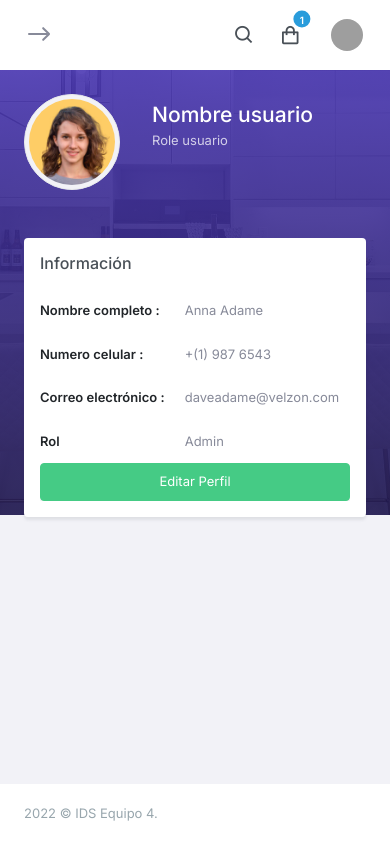
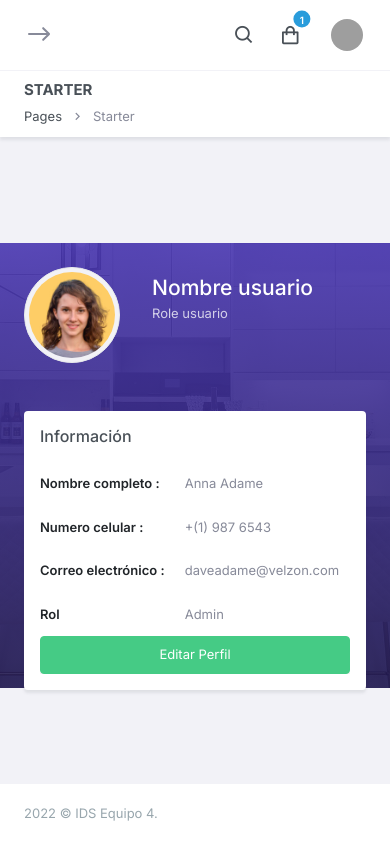
Before and after one commit to JonathanDSoto/equipo-4-tm-22-4ta, a PHP site: page /equipo-4-tm-22-4ta/user/profile.php in a window 390 px wide. Run offline with PHP 8.4, Linux system fonts and the light colour scheme; the visitor is signed in with stand-in values (Sample User, id 1); grey boxes are pictures that could not be loaded.

Commit message:
perfil listo para front

```diff
--- /dev/null
+++ b/layouts/bread.templete.php
@@ -0,0 +1,20 @@
+            <div class="page-content mb-n5">
+                <div class="container-fluid">
+                    <!-- start page title -->
+                    <div class="row">
+                        <div class="col-12">
+                            <div class="page-title-box d-sm-flex align-items-center justify-content-between">
+                                <h4 class="mb-sm-0">Starter</h4>
+                                <div class="page-title-right">
+                                    <ol class="breadcrumb m-0">
+                                        <li class="breadcrumb-item"><a href="javascript: void(0);">Pages</a></li>
+                                        <li class="breadcrumb-item active">Starter</li>
+                                    </ol>
+                                </div>
+                            </div>
+                        </div>
+                    </div>
+                    <!-- end page title -->
+                </div>
+                <!-- container-fluid -->
+            </div>
--- a/layouts/nav.template.php
+++ b/layouts/nav.template.php
@@ -132,7 +132,7 @@
 		                    <div class="dropdown-menu dropdown-menu-end">
 		                        <!-- item-->
 		                        <h6 class="dropdown-header">Bienvenido <?= $_SESSION['name'] ?>!</h6>
-		                        <a class="dropdown-item" href="pages-profile.html"><i class="mdi mdi-account-circle text-muted fs-16 align-middle me-1"></i> <span class="align-middle">Perfil</span></a>
+		                        <a class="dropdown-item" href="<?php BASE_PATH ?> perfil"><i class="mdi mdi-account-circle text-muted fs-16 align-middle me-1"></i> <span class="align-middle">Perfil</span></a>
 		                        <div class="dropdown-divider"></div>
 								<form action="<?= BASE_PATH ?>auth" method="POST">
 		                        	<button type class="dropdown-item" type="submit"><i class="mdi mdi-logout text-muted fs-16 align-middle me-1"></i> <span class="align-middle" data-key="t-logout">Cerrar sesión</span></button>
--- a/layouts/sidebar.template.php
+++ b/layouts/sidebar.template.php
@@ -2,7 +2,7 @@
             <!-- LOGO -->
             <div class="navbar-brand-box">
                 <!-- Light Logo-->
-                <a href="#" class="logo logo-light">
+                <a href="<?php BASE_PATH?> productos" class="logo logo-light">
                     <span class="logo-sm">
                         <img src="<?= BASE_PATH ?>public/images/logo-sm.png" alt="" height="22">
                     </span>
@@ -32,6 +32,11 @@
                         <li class="nav-item">
                             <a class="nav-link menu-link" href="#">
                                 <i class="mdi mdi-puzzle-outline"></i> <span data-key="t-widgets">Clientes</span>
+                            </a>
+                        </li>
+                        <li class="nav-item">
+                            <a class="nav-link menu-link" href="<?php BASE_PATH ?> productos">
+                                <i class="mdi mdi-puzzle-outline"></i> <span data-key="t-widgets">Productos</span>
                             </a>
                         </li>
 
--- a/products/index.php
+++ b/products/index.php
@@ -29,9 +29,9 @@
         <!-- Start right Content here -->
         <!-- ============================================================== -->
         <div class="main-content">
+            <?php include '../layouts/bread.templete.php'?>
 
             <!-- End Page-content -->
-
             <div class="row">
 
                 <div class="col-xl-12 col-lg-12">
--- a/user/profile.php
+++ b/user/profile.php
@@ -21,7 +21,6 @@
     <div id="layout-wrapper">
 
         <?php include '../layouts/nav.template.php'?>
-
     </div>
     <!-- ========== App Menu ========== -->
 
@@ -33,8 +32,9 @@
     <!-- Start right Content here -->
     <!-- ============================================================== -->
     <div class="main-content">
+            <?php include '../layouts/bread.templete.php'?>
 
-            <div class="page-content">
+            <div class="page-content mt-m-n5">
                 <div class="container-fluid">
                     <div class="profile-foreground position-relative mx-n4 mt-n4">
                         <div class="profile-wid-bg">
@@ -92,7 +92,7 @@
                                                                     </tr>
                                                                 </tbody>
                                                             </table>
-                                                            <a class="btn btn-success col-12" href="profile-settings.php">Editar Perfil</a>
+                                                            <a class="btn btn-success col-12" href="<?php BASE_PATH ?> editar-perfil">Editar Perfil</a>
                                                         </div>
                                                     </div><!-- end card body -->
                                                 </div><!-- end card -->
```
Also changed, not shown: .htaccess. Lines whose indentation alone changed are shown as unchanged.
